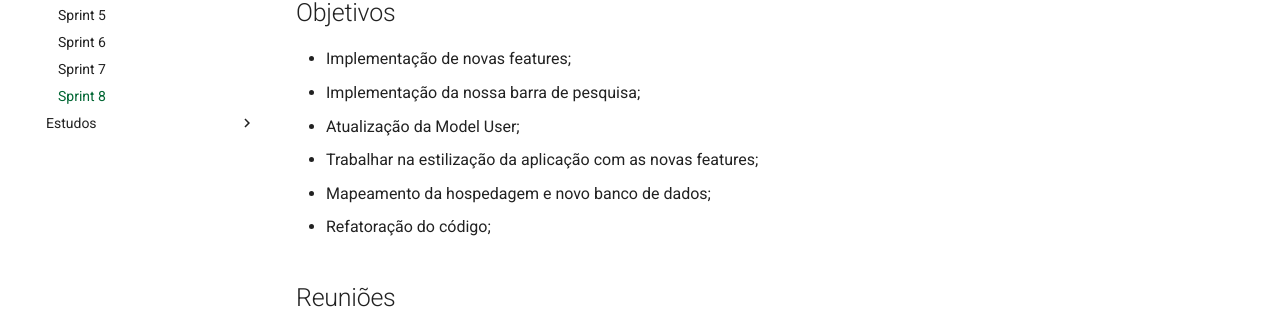
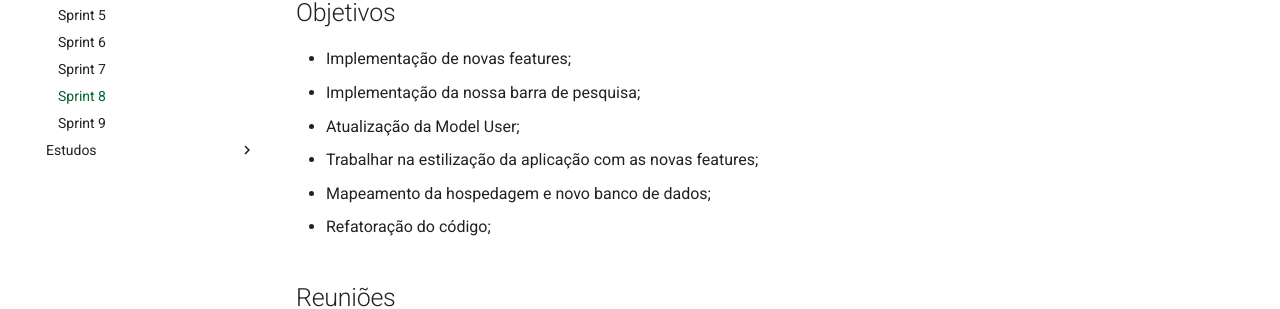
Before and after one commit to unb-mds/2024-1-forUnB, an MkDocs documentation site: the page built from docs/sprints/sprint8.md, in a window 1280 px wide. Shown: the part 392-701 px from the top of the page. Built offline with MkDocs 1.6.1 and Material for MkDocs 9.7.7, drawn with Linux system fonts in a browser that asks for light colours; comment, search, counter and statistics services are not loaded.

Commit message:
docs : adding mkdocs.yml

```diff
--- a/mkdocs.yml
+++ b/mkdocs.yml
@@ -27,6 +27,7 @@ nav:
       - Sprint 6: sprints/sprint6.md
       - Sprint 7: sprints/sprint7.md
       - Sprint 8: sprints/sprint8.md
+      - Sprint 9: sprints/sprint9.md
 
   - Estudos:
       - Lean Inception: lean_inception/lean_inception.md
```
